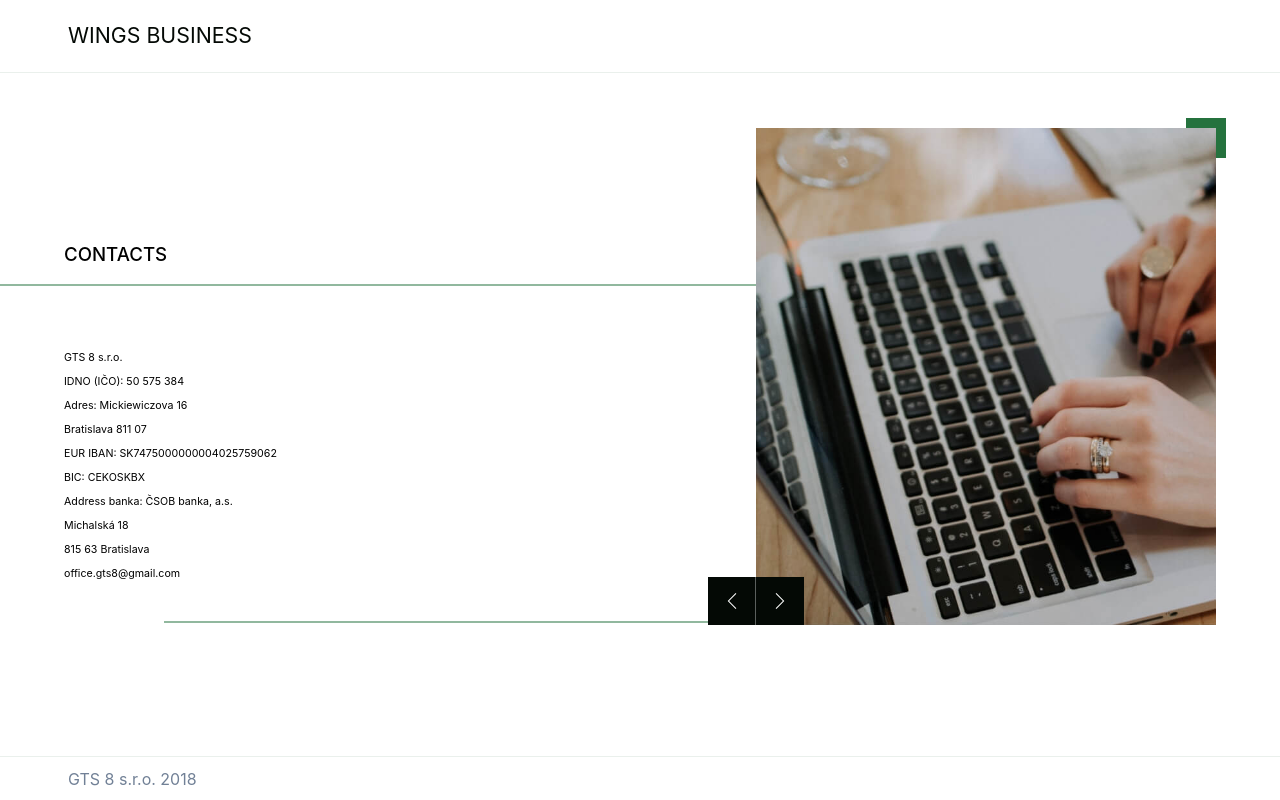
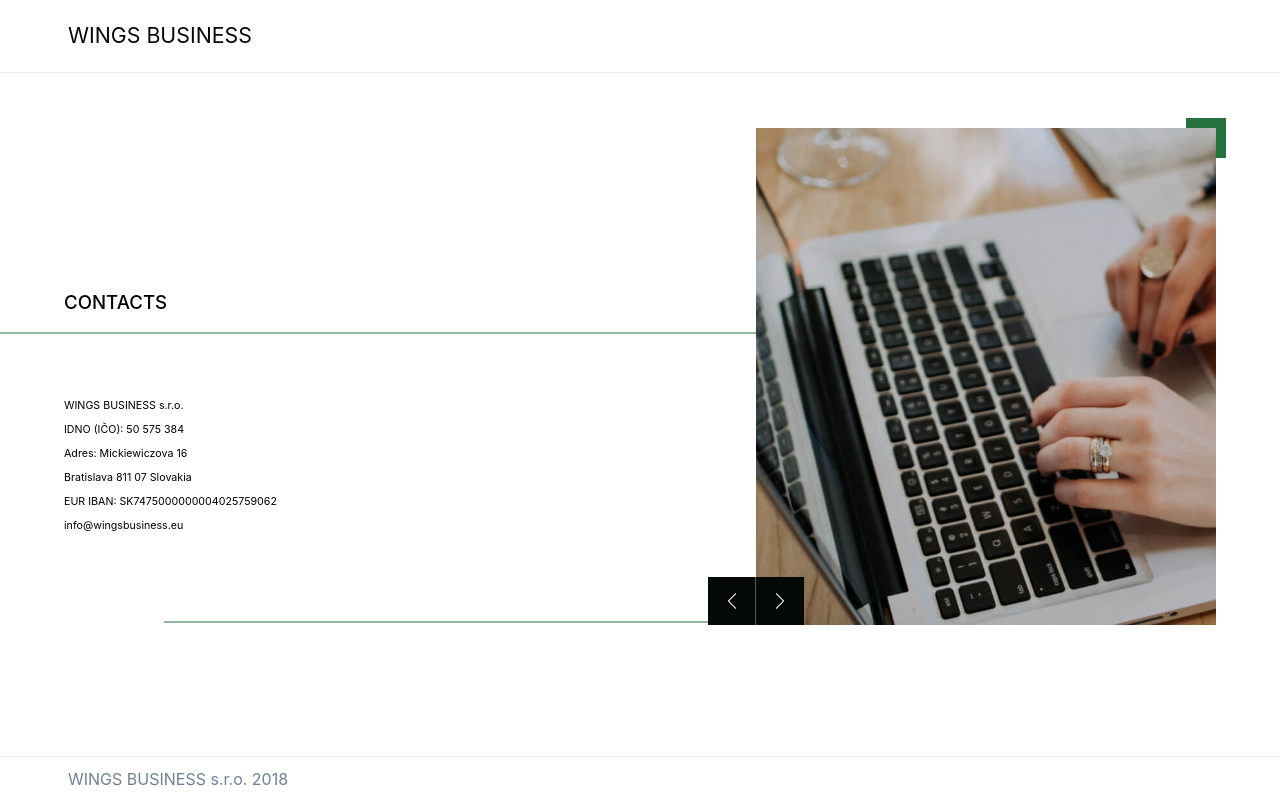
Before and after one commit to ChizimInc/wings-business, a Next.js app in the folder website/: page /contacts in a window 1280 px wide. Built offline with nearby package versions, Linux system fonts and the light colour scheme.

Commit message:
Change adress

```diff
--- a/website/layout/Navbar.tsx
+++ b/website/layout/Navbar.tsx
@@ -36,7 +36,7 @@ export default function Navbar() {
       <div style={styles.container}>
         <div
           style={{
-            transition: '2s',
+            transition: '1s',
             backgroundImage: isHome ? itemHandler : '',
             backgroundPosition: 'center',
             width: '100%',
--- a/website/pages/about.tsx
+++ b/website/pages/about.tsx
@@ -7,7 +7,7 @@ export default function About() {
       image="/assets/images/slides/about.jpg"
       title="ABOUT COMPANY"
       listItems={[
-        'GTS8 s.r.o., in a short time has won an impeccable reputation in the field of landscaping and landscaping.',
+        'WINGS BUSINESS s.r.o., in a short time has won an impeccable reputation in the field of landscaping and landscaping.',
         'Our organization provides a wide range of services in the sphere of landscaping, design and improvement of territories.',
         'Here you can order both different kinds of plants and their planting, as well as landscape design.',
         'Entrust your garden to the hands of professionals. A large staff of highly qualified professionals will be happy to provide you with landscape design, landscaping and landscaping at a high level. '
--- a/website/pages/contacts.tsx
+++ b/website/pages/contacts.tsx
@@ -7,16 +7,12 @@ export default function Contacts() {
         image="/assets/images/slides/contacts.jpg"
         title="CONTACTS"
         listItems={[
-          'GTS 8 s.r.o.',
+          'WINGS BUSINESS s.r.o.',
           'IDNO (IČO): 50 575 384',
           'Adres: Mickiewiczova 16',
-          'Bratislava 811 07',
+          'Bratislava 811 07 Slovakia',
           'EUR IBAN: SK7475000000004025759062',
-          'BIC: CEKOSKBX',
-          'Address banka: ČSOB banka, a.s.',
-          'Michalská 18',
-          '815 63 Bratislava',
-          'office.gts8@gmail.com'
+          'info@wingsbusiness.eu'
         ]}
         smallMargin
         previusSlideLink="projects"
--- a/website/pages/greenhouse.tsx
+++ b/website/pages/greenhouse.tsx
@@ -8,7 +8,7 @@ export default function Greenhouse() {
         image="/assets/images/slides/greenhouse.jpg"
         title="OUR GREENHOUSE"
         listItems={[
-          'Company GTS8 s.r.o. Together with Gospodăria Ţărănească “Nicolai Ţipovici” has its own plant nursery.',
+          'Company WINGS BUSINESS s.r.o. Together with Gospodăria Ţărănească “Nicolai Ţipovici” has its own plant nursery.',
           'The nursery is located in Moldova, the unique climate of which allows to grow high-quality plants. We offer varietal seedlings of various plants, perennials, seedlings of annual flowers and varietal roses, related products.',
         ]}
         smallContainer
--- a/website/pages/partners.tsx
+++ b/website/pages/partners.tsx
@@ -8,11 +8,11 @@ export default function Partners() {
         image="/assets/images/slides/partners.jpg"
         title="OUR PARTNERS"
         listItems={[
-          'Company GTS8 s.r.o. Together with Gospodăria Ţărănească “Nicolai Ţipovici” has its own plant nursery.',
+          'Company WINGS BUSINESS s.r.o. Together with Gospodăria Ţărănească “Nicolai Ţipovici” has its own plant nursery.',
           'The nursery is located in Moldova, the unique climate of which allows to grow high-quality plants. We offer varietal seedlings of various plants, perennials, seedlings of annual flowers and varietal roses, related products.',
-          'GTS8 s.r.o. cooperates with leading breeding institutes and stations. The company guarantees the purity of varieties.',
+          'WINGS BUSINESS s.r.o. cooperates with leading breeding institutes and stations. The company guarantees the purity of varieties.',
           'The technical equipment of our company allows us to carry out land works of any complexity on our own.',
-          'GTS8 s.r.o. waiting for you and has the technical capabilities to implement your wildest ideas for landscape design and landscaping.',
+          'WINGS BUSINESS s.r.o. waiting for you and has the technical capabilities to implement your wildest ideas for landscape design and landscaping.',
           'Also, our partner is well-known Italian company Novello srl. \n Via S.Antonio, 162 \n 5018 Montichiari BRESCIA \n mail: amministrazione@novello.eu'
         ]}
         previusSlideLink="about"
--- a/website/pages/services.tsx
+++ b/website/pages/services.tsx
@@ -7,7 +7,7 @@ export default function Services() {
       <Slide
         image="/assets/images/slides/services.jpg"
         title="OUR SERVICES"
-        headerText="Company GTS8 s.r.o. will be glad to offer you:"
+        headerText="Company WINGS BUSINESS s.r.o. will be glad to offer you:"
         listItems={[
           'development of a design project of any level of complexity',
           'planting of fruit and ornamental plants, large trees',
--- a/website/templates/Footer.tsx
+++ b/website/templates/Footer.tsx
@@ -14,7 +14,7 @@ const Footer = () => {
         borderTop: '1px solid #EAF0EC'
       }}
     >
-      GTS 8 s.r.o. 2018
+      WINGS BUSINESS s.r.o. 2018
     </div>
 )};
 
```
